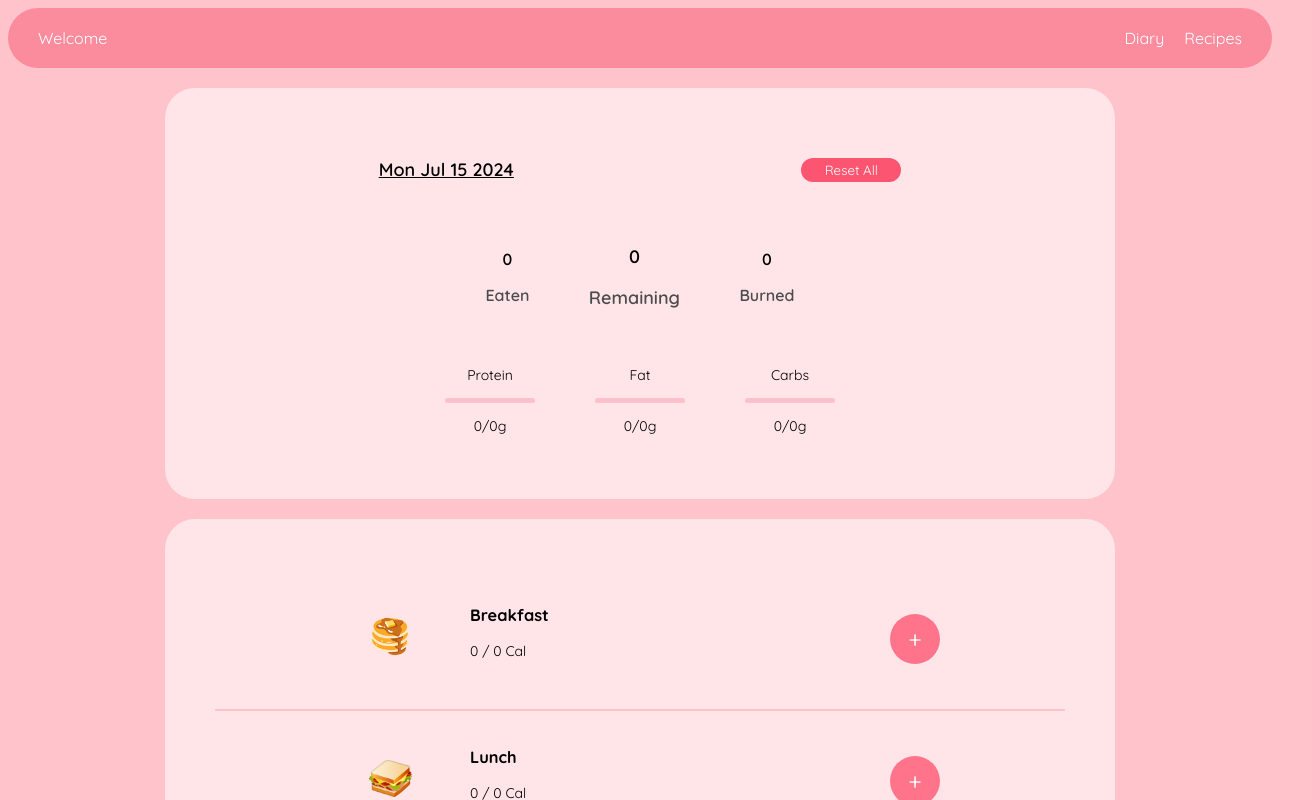
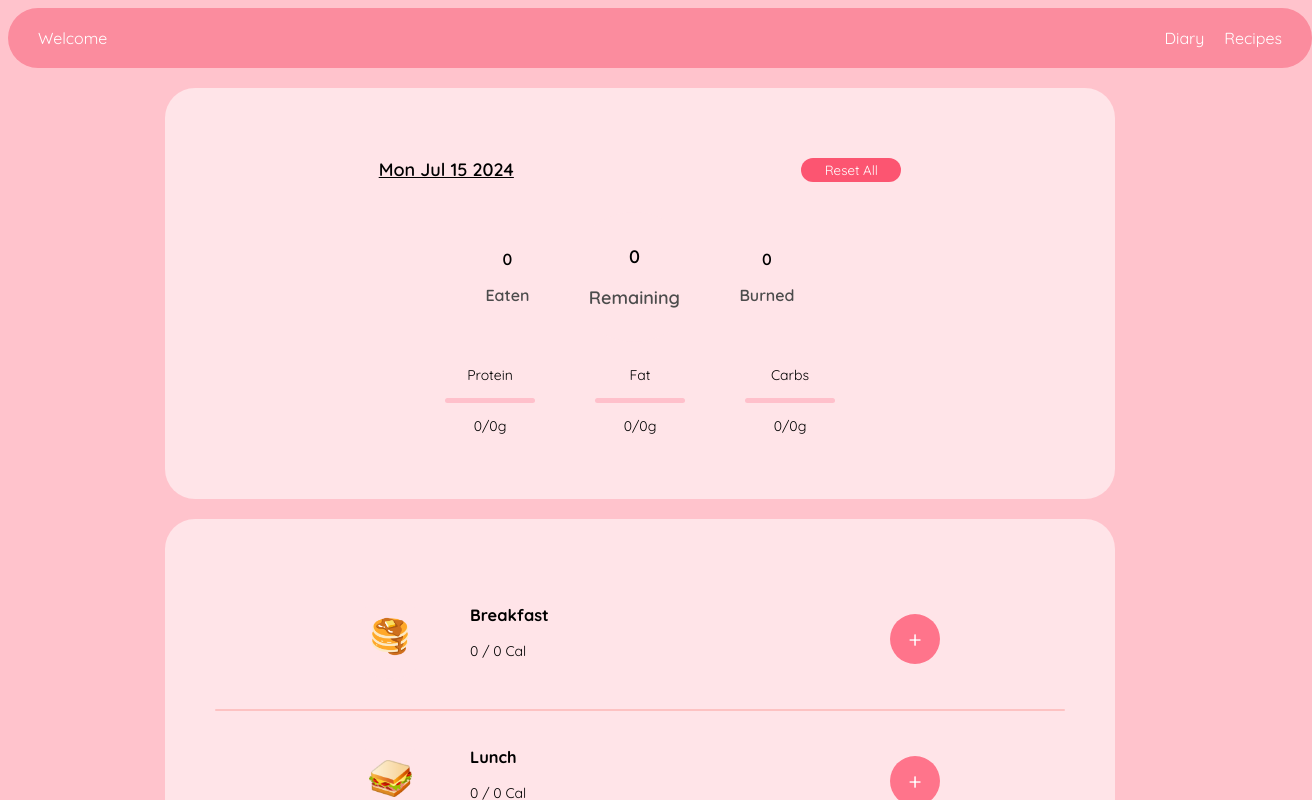
Before and after one commit to dorpanz/CalorieCounter, a React (Create React App) app: page /diary in a window 1280 px wide. Shown: the top 800 px of the page, 1312 px wide, since content can reach past the window. Built offline with nearby package versions, Linux system fonts and the light colour scheme.

Commit message:
responsive layout

```diff
--- a/src/App.css
+++ b/src/App.css
@@ -1,5 +1,6 @@
 body {
   background-color: rgb(255, 195, 204);
+  overflow-x: hidden;
 }
 
 * {
@@ -15,6 +16,7 @@ nav {
   justify-content: space-between;
   align-items: center;
   border-radius: 30px;
+  width: 100%;
 }
 
 
```
